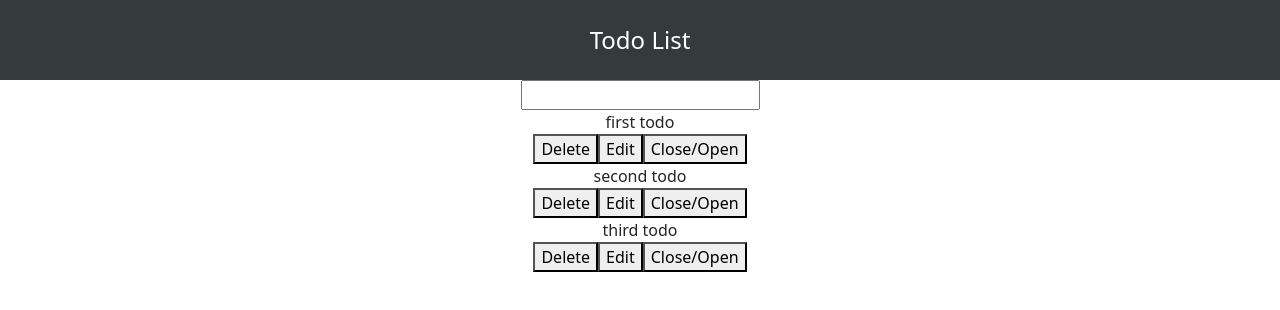
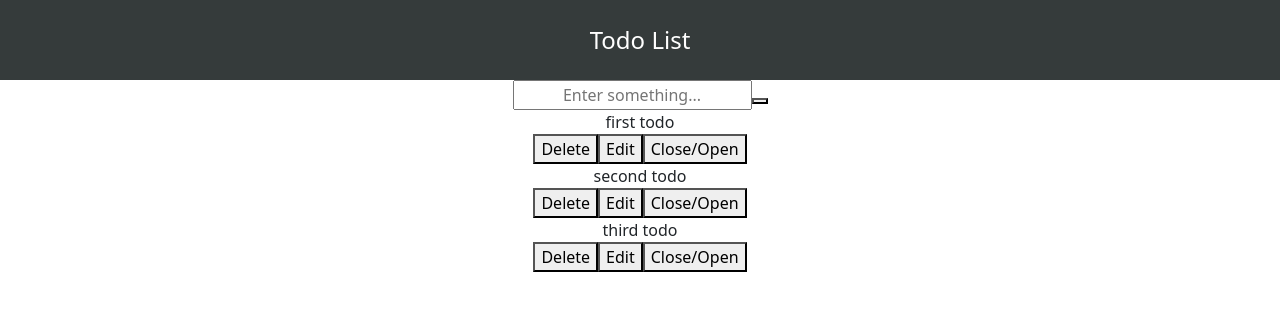
Before and after one commit to VladimirRM/Seo-soul-do, a React (Create React App) app: page / in a window 1280 px wide. Shown: the top 310 px of the page. Built offline with nearby package versions, Linux system fonts and the light colour scheme.

Commit message:
add button for AddTodo

```diff
--- a/src/components/AddTodo/AddTodo.js
+++ b/src/components/AddTodo/AddTodo.js
@@ -1,14 +1,16 @@
-import React, {useState} from 'react'
+import React, { useState } from "react";
 
 const AddTodo = () => {
-
-  const [ value,setValue]= useState('')
+  const [value, setValue] = useState("");
   return (
     <div>
       <input type="text"
-       />
+       value={value}
+       placeholder='Enter something...'
+       onChange={(e)=>setValue(e.target.value)} />
+       <button></button>
     </div>
-  )
-}
+  );
+};
 
-export default AddTodo
+export default AddTodo;
```
